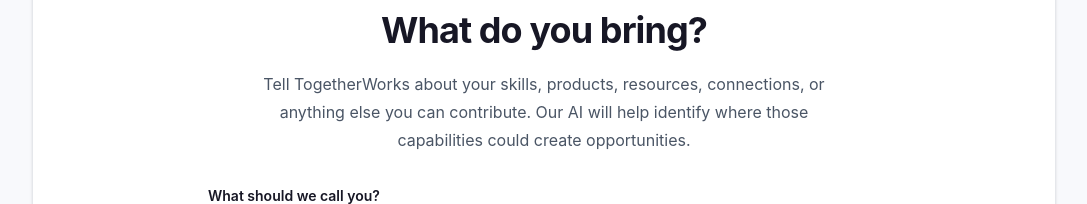
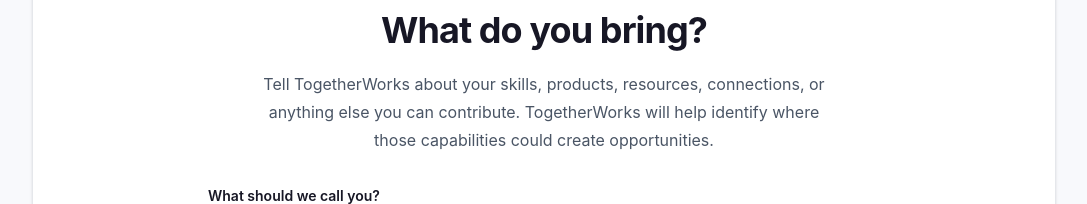
Before and after one commit to Elisa2520Harrison/together-works, a React (Vite) app: page /onboarding in a window 1280 px wide. Both pictures are taken after a click on the button 443 px from the left and 607 px from the top of the page. Shown: the part 314-518 px from the top of the page, without its empty margins (96-1183 px from the left). Built offline with nearby package versions, Linux system fonts and the light colour scheme.

Commit message:
ui updates

```diff
--- a/src/pages/OnboardingPage.tsx
+++ b/src/pages/OnboardingPage.tsx
@@ -217,7 +217,7 @@ export default function OnboardingPage() {
                             <p className="mx-auto mt-5 max-w-xl leading-7 text-gray-600">
                                 Tell TogetherWorks about your skills,
                                 products, resources, connections, or anything
-                                else you can contribute. Our AI will help
+                                else you can contribute. TogetherWorks will help
                                 identify where those capabilities could create
                                 opportunities.
                             </p>
```
